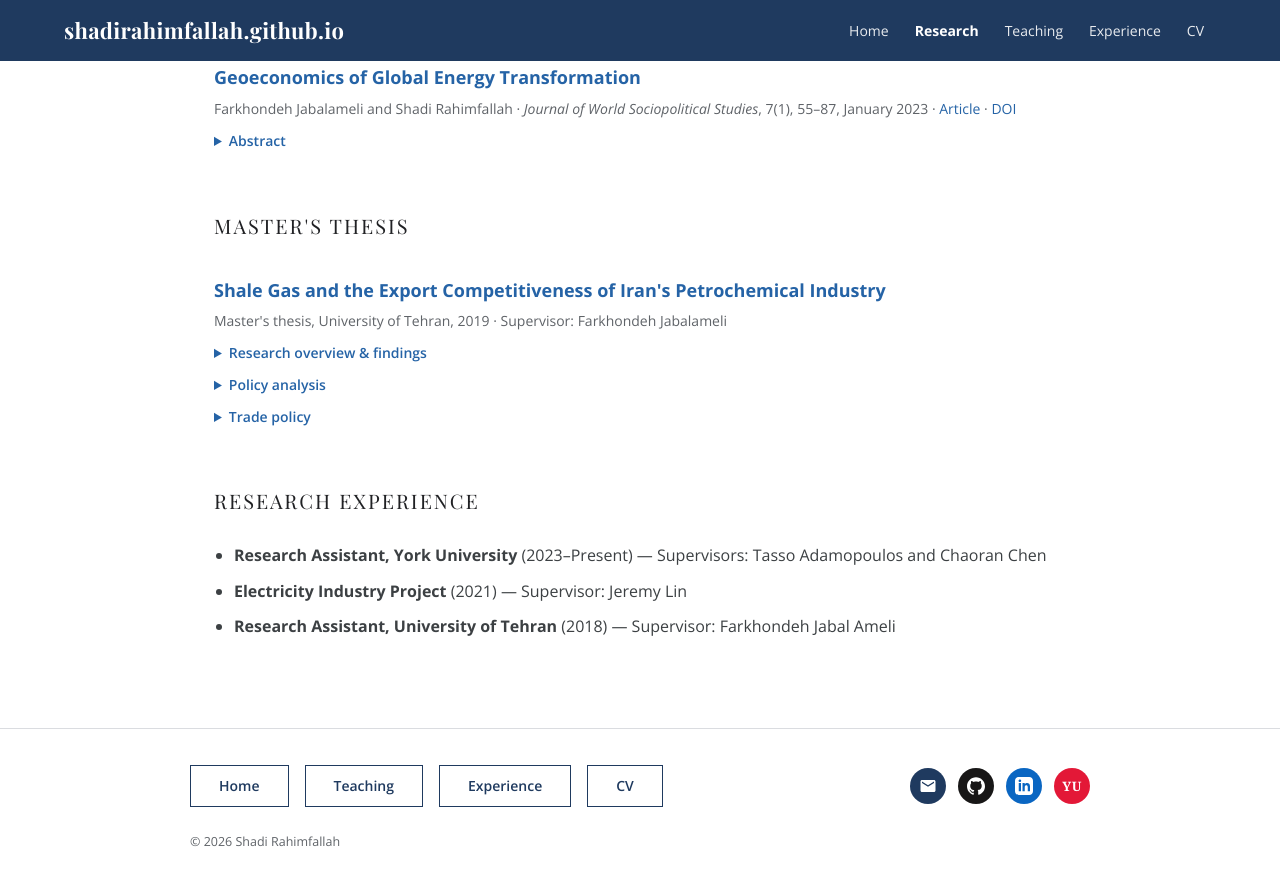
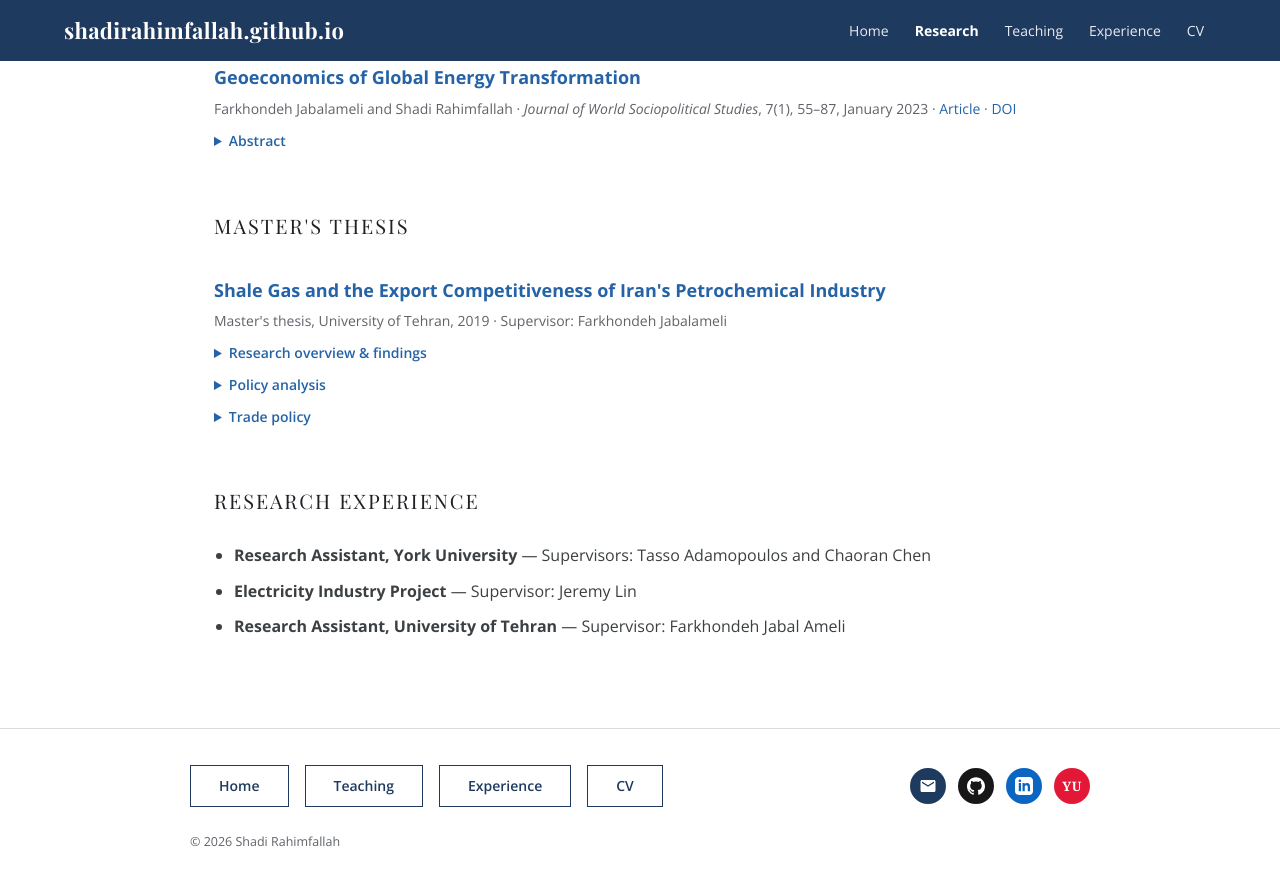
Before and after one commit to ShadiRahimfallah/ShadiRahimfallah.github.io, a Jekyll site: the page research.html, which Jekyll copies as it is, in a window 1280 px wide and 900 px high, scrolled down 1201 px. Shown: the top 886 px of the window. Built offline with Jekyll 4.4.1, drawn with Linux system fonts in a browser that asks for light colours.

Commit message:
Add files via upload

```diff
--- a/research.html
+++ b/research.html
@@ -179,9 +179,9 @@
   <h2 class="section">Research Experience</h2>
 
   <ul class="plain">
-    <li><strong>Research Assistant, York University</strong> (2023–Present) — Supervisors: Tasso Adamopoulos and Chaoran Chen</li>
-    <li><strong>Electricity Industry Project</strong> (2021) — Supervisor: Jeremy Lin</li>
-    <li><strong>Research Assistant, University of Tehran</strong> (2018) — Supervisor: Farkhondeh Jabal Ameli</li>
+    <li><strong>Research Assistant, York University</strong> — Supervisors: Tasso Adamopoulos and Chaoran Chen</li>
+    <li><strong>Electricity Industry Project</strong> — Supervisor: Jeremy Lin</li>
+    <li><strong>Research Assistant, University of Tehran</strong> — Supervisor: Farkhondeh Jabal Ameli</li>
   </ul>
 </main>
 
```
